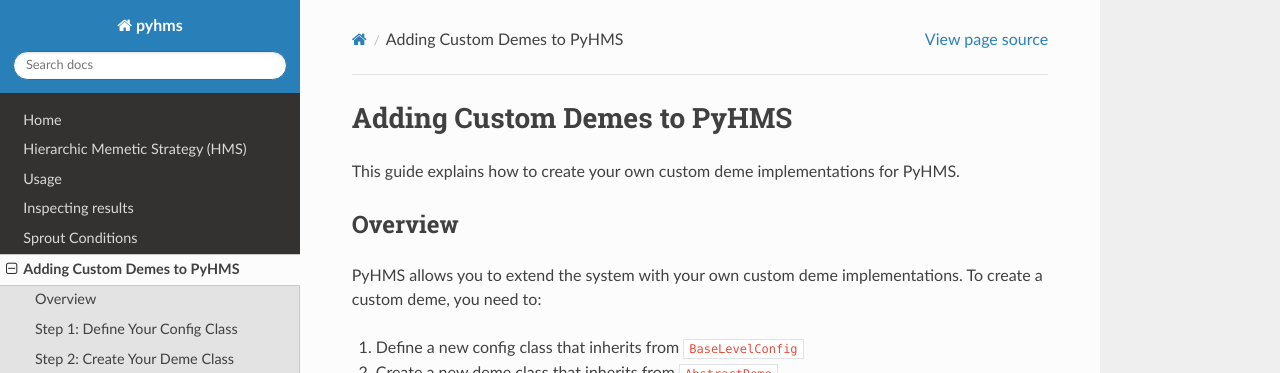
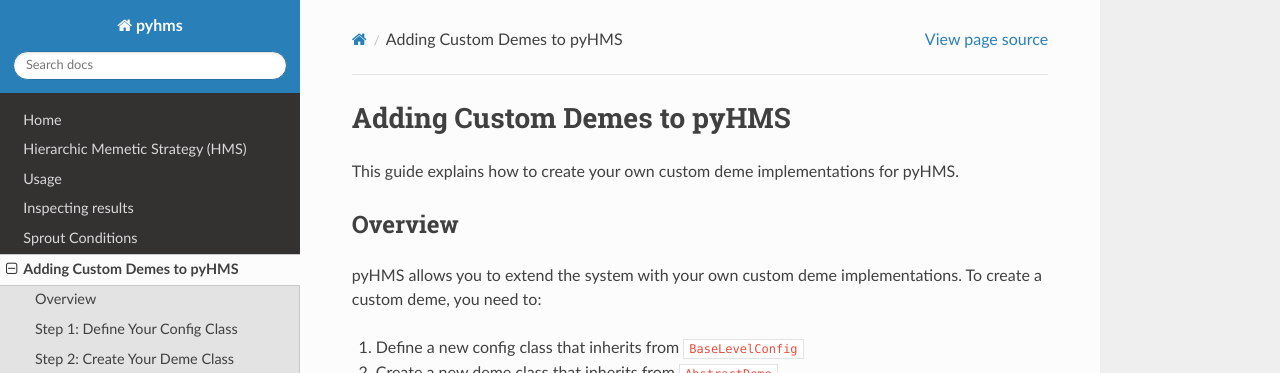
Before and after one commit to agh-a2s/pyhms, a Sphinx documentation site: the page built from docs/custom_demes.rst, in a window 1280 px wide and 900 px high. Shown: the top 373 px of the window. Built offline with Sphinx 7.4.7 and the Read the Docs theme 3.1.0, drawn with Linux system fonts in a browser that asks for light colours; some of the changed text lies outside the part shown.

```diff
--- a/docs/custom_demes.rst
+++ b/docs/custom_demes.rst
@@ -1,12 +1,12 @@
-Adding Custom Demes to PyHMS
+Adding Custom Demes to pyHMS
 ============================
 
-This guide explains how to create your own custom deme implementations for PyHMS.
+This guide explains how to create your own custom deme implementations for pyHMS.
 
 Overview
 --------
 
-PyHMS allows you to extend the system with your own custom deme implementations. To create a custom deme, you need to:
+pyHMS allows you to extend the system with your own custom deme implementations. To create a custom deme, you need to:
 
 1. Define a new config class that inherits from ``BaseLevelConfig``
 2. Create a new deme class that inherits from ``AbstractDeme``
@@ -104,7 +104,7 @@ Finally, register your custom deme by creating a mapping from your config class
         RandomSearchConfig: RandomSearchDeme
     }
 
-    # Use your custom deme in PyHMS
+    # Use your custom deme in pyHMS
     result = hms(
         level_config=[random_search_config],
         gsc=MetaepochLimit(10),
```
Also changed, not shown: README.md (+2 -2 lines).
